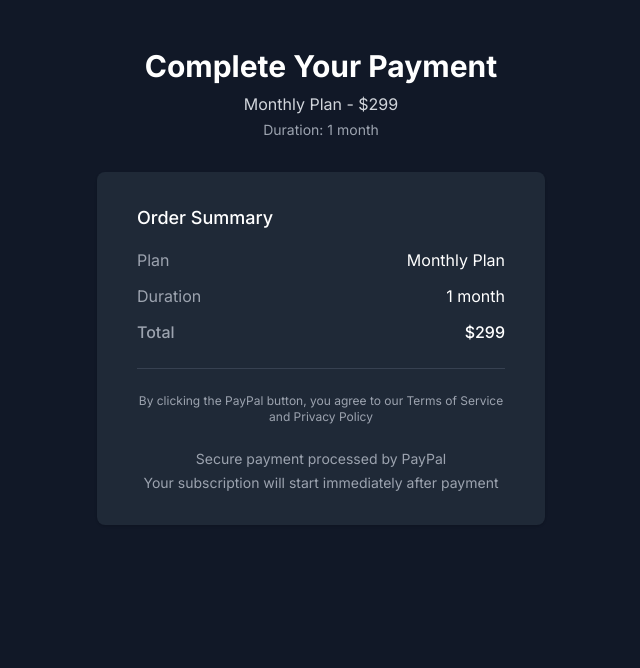
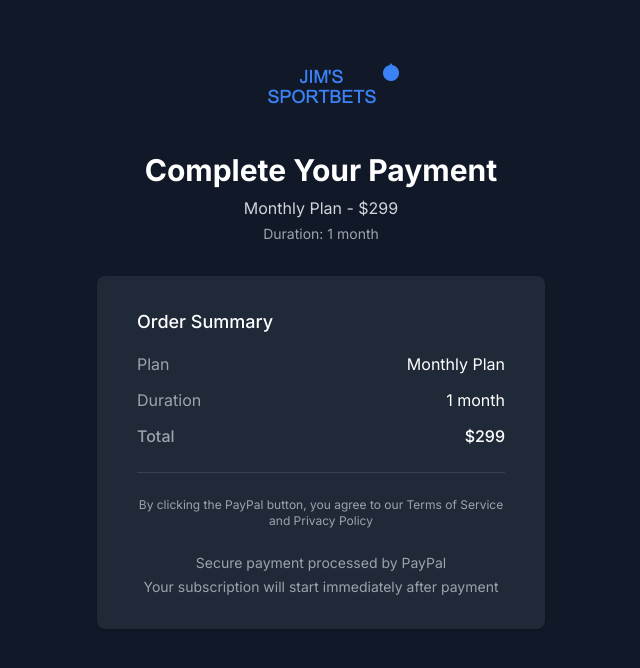
Before and after one commit to jimbo7373/sportbet, a Next.js app: page /payment in a window 1280 px wide. Shown: the top 668 px of the page, without its empty margins (319-959 px from the left). Built offline with nearby package versions, Linux system fonts and the light colour scheme.

Commit message:
Add logo to payment page
- Added Jim's Sportbets PNG logo to payment page
- Consistent branding across register and payment pages
- Logo centered above 'Complete Your Payment' heading
- Maintains same styling and positioning as register page

```diff
--- a/app/payment/page.tsx
+++ b/app/payment/page.tsx
@@ -30,6 +30,13 @@ export default function PaymentPage({
     <main className="min-h-screen bg-gray-900 py-12 px-4 sm:px-6 lg:px-8">
       <div className="max-w-md mx-auto">
         <div className="text-center mb-8">
+          <div className="flex justify-center mb-6">
+            <img
+              src="/logo.png"
+              alt="Jim's Sportbets Logo"
+              className="h-20 w-auto"
+            />
+          </div>
           <h2 className="text-3xl font-bold text-white">Complete Your Payment</h2>
           <p className="mt-2 text-gray-300">
             {selectedPlan.name} - ${selectedPlan.price}
```
